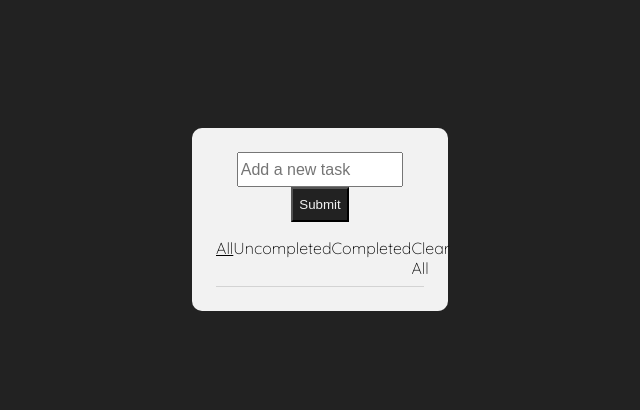
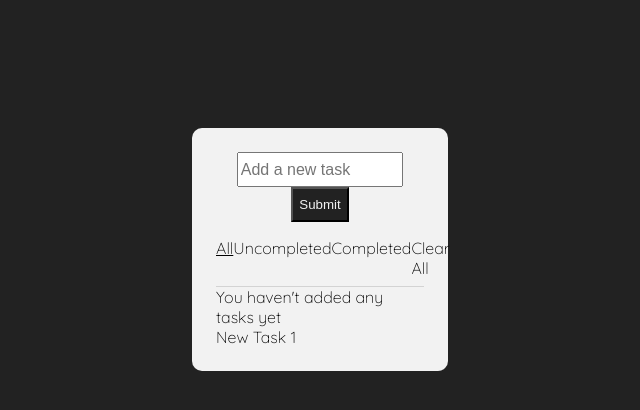
Before and after one commit to Bnjackson/ToDo-app-, a plain HTML site: page index.html in a window 1280 px wide. Shown: the whole page, without its empty margins (320-960 px from the left). Drawn offline with Linux system fonts and the light colour scheme.

Commit message:
Add task structure

```diff
--- a/index.html
+++ b/index.html
@@ -20,7 +20,13 @@
                     <span class="controls" id="completed">Completed</span>
                     <span class="controls" id="clear-btn">Clear All</span>
                 </div>
-                <div id="tasks-wrapper">
+                <div id="tasks-container">
+                    <div class="task-wrapper">
+                        <span id="no-tasks-message">You haven't added any tasks yet</span>
+                    </div>
+                    <div class="task-wrapper">
+                        <span class="task">New Task 1</span>
+                    </div>
                 </div>
             </div>
         </main>
```
